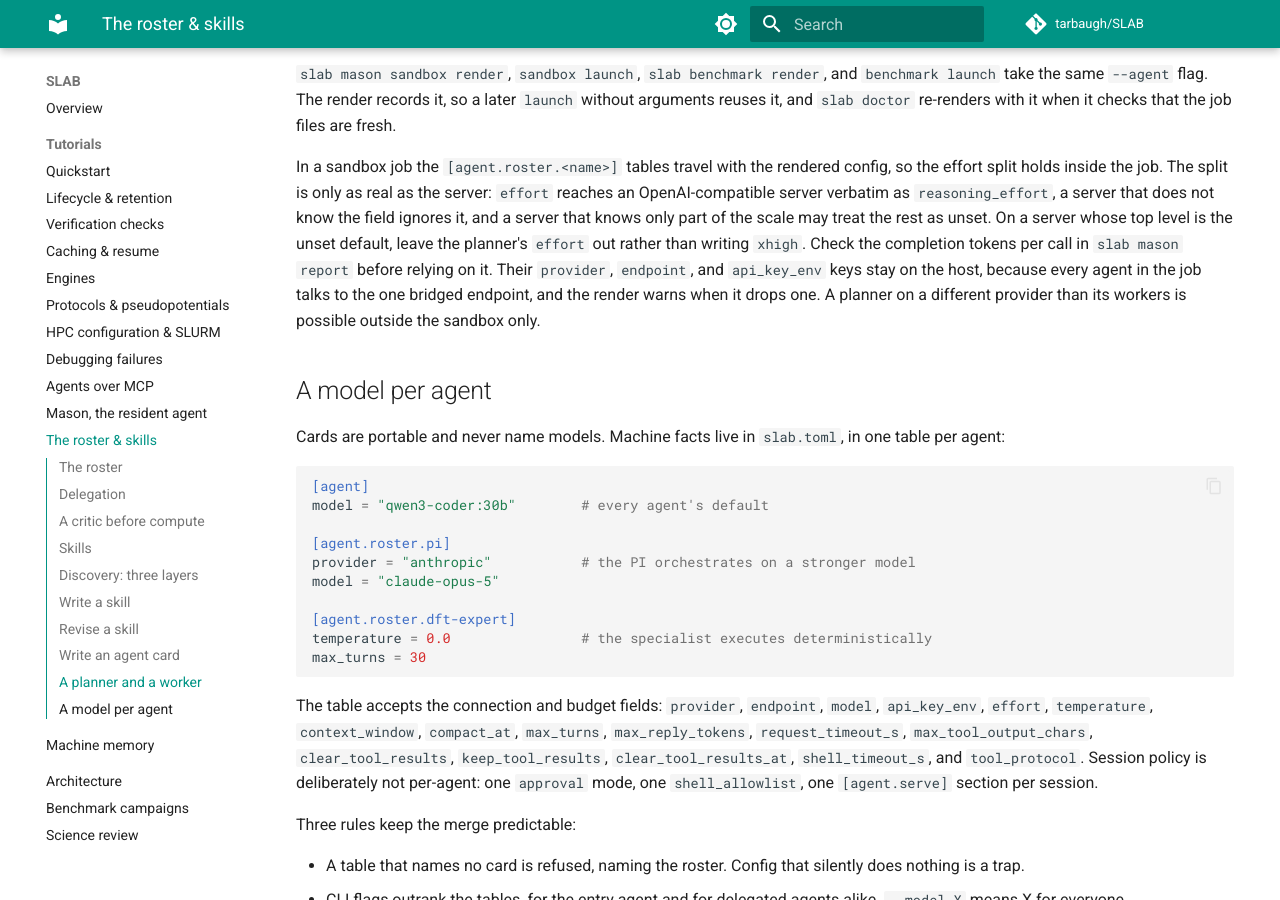
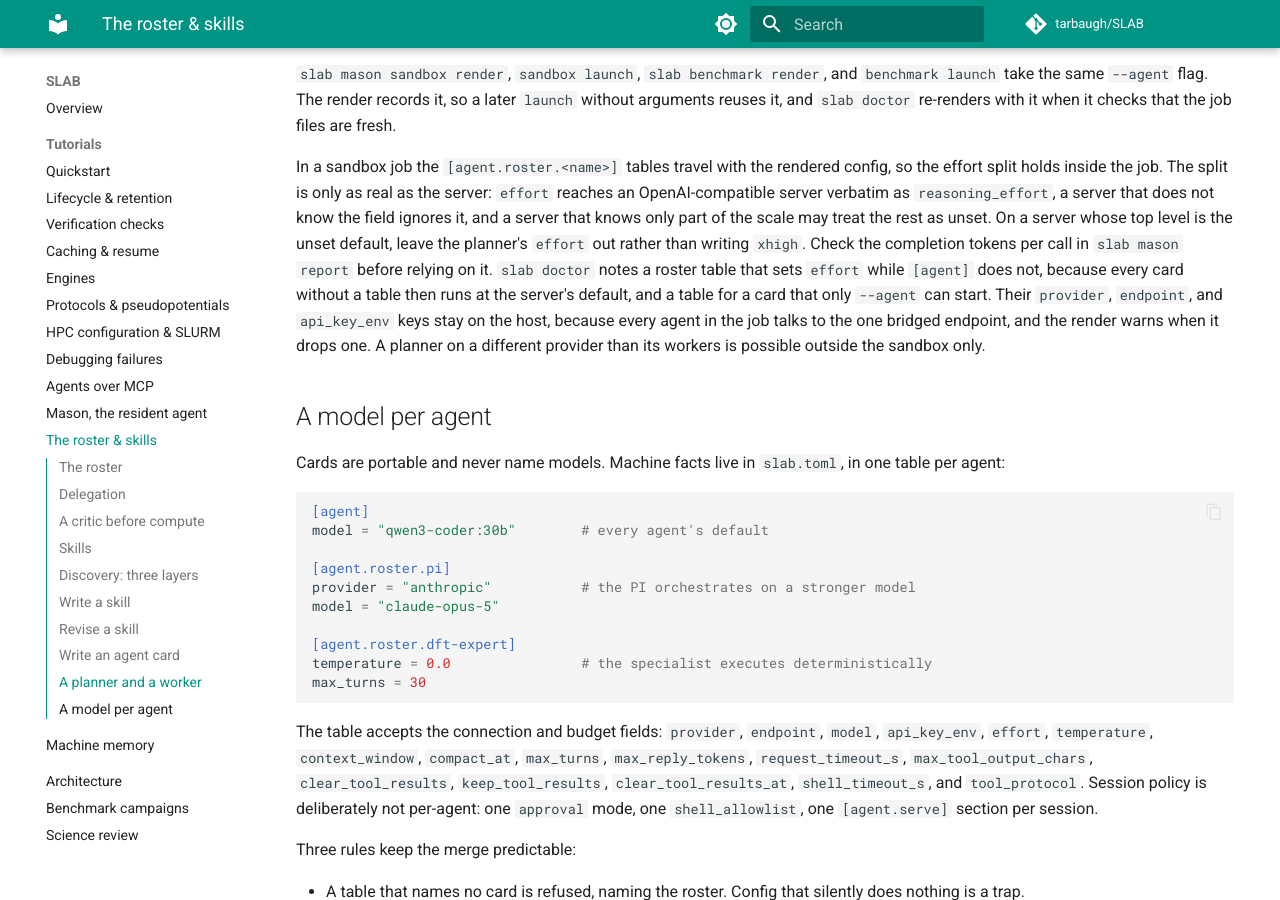
Before and after one commit to tarbaugh/SLAB, an MkDocs documentation site: the page built from docs/tutorials/roster-and-skills.md, in a window 1280 px wide and 900 px high, scrolled down 8073 px. Built offline with MkDocs 1.6.1 and Material for MkDocs 9.7.7, drawn with Linux system fonts in a browser that asks for light colours; comment, search, counter and statistics services are not loaded; some of the changed text lies outside the part shown.

Commit message:
Docs: retries, the error stop, the doctor's effort notes, and the shape rules
The seven branches from the W-MLIP transcript left four gaps in the
prose. The mason tutorial now states the retry discipline both providers
share and what a specialist returns when its server fails mid-turn. The
roster tutorial names the `error` stop on the harness line and the
doctor's notes on roster effort. The review page says what a revision
edits for a card or the prompt. ARCHITECTURE explains why the two
shape-reading rules and the loop's live hint share one definition.

Co-Authored-By: Claude Fable 5.1 <noreply@anthropic.com>

````diff
--- a/docs/tutorials/roster-and-skills.md
+++ b/docs/tutorials/roster-and-skills.md
@@ -100,10 +100,10 @@ The secret word is "perovskite".
 [analysis-expert: answer after 3 step(s); tokens 6269+140; transcript 20260825-040035-17009-analysis-expert-1.jsonl]
 ```
 
-The harness line is honest. When a specialist stops at its turn budget
-or an error streak, the PI reads `max_turns` or `error_streak` there,
-not a confident report. The PI card's doctrine is to read that line
-before trusting the text above it.
+The harness line is honest. When a specialist stops at its turn budget,
+an error streak, or a server failure, the PI reads `max_turns`,
+`error_streak`, or `error` there, not a confident report. The PI card's
+doctrine is to read that line before trusting the text above it.
 
 `slab mason chat --resume` replays only conversation transcripts. A
 delegation archive is never resumed as a conversation.
@@ -471,7 +471,9 @@ ignores it, and a server that knows only part of the scale may treat the
 rest as unset. On a server whose top level is the unset default, leave
 the planner's `effort` out rather than writing `xhigh`. Check the
 completion tokens per call in `slab mason report` before relying on
-it. Their
+it. `slab doctor` notes a roster table that sets `effort` while `[agent]`
+does not, because every card without a table then runs at the server's
+default, and a table for a card that only `--agent` can start. Their
 `provider`, `endpoint`, and `api_key_env` keys stay on the host, because
 every agent in the job talks to the one bridged endpoint, and the render
 warns when it drops one. A planner on a different provider than its
````
Also changed, not shown: ARCHITECTURE.md (+15 -0 lines), docs/review.md (+3 -1 lines), docs/tutorials/mason.md (+8 -0 lines).
